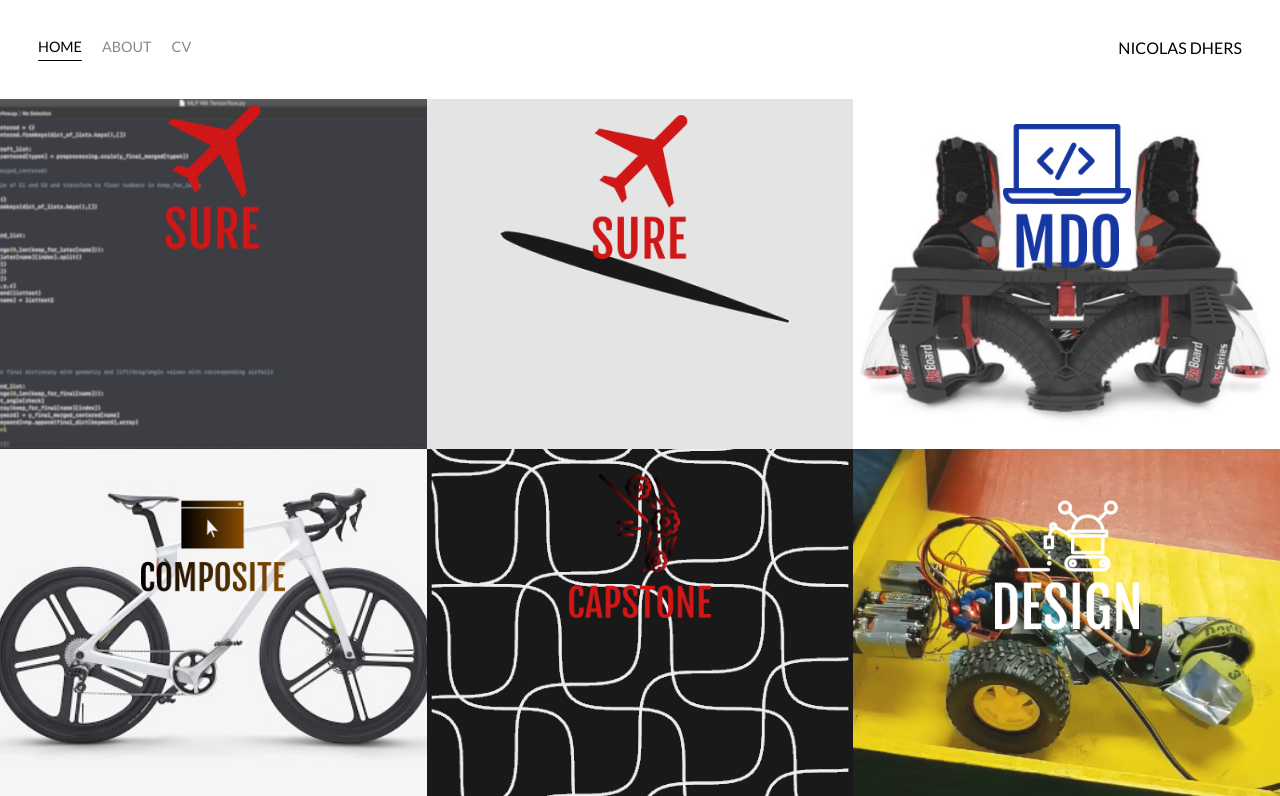
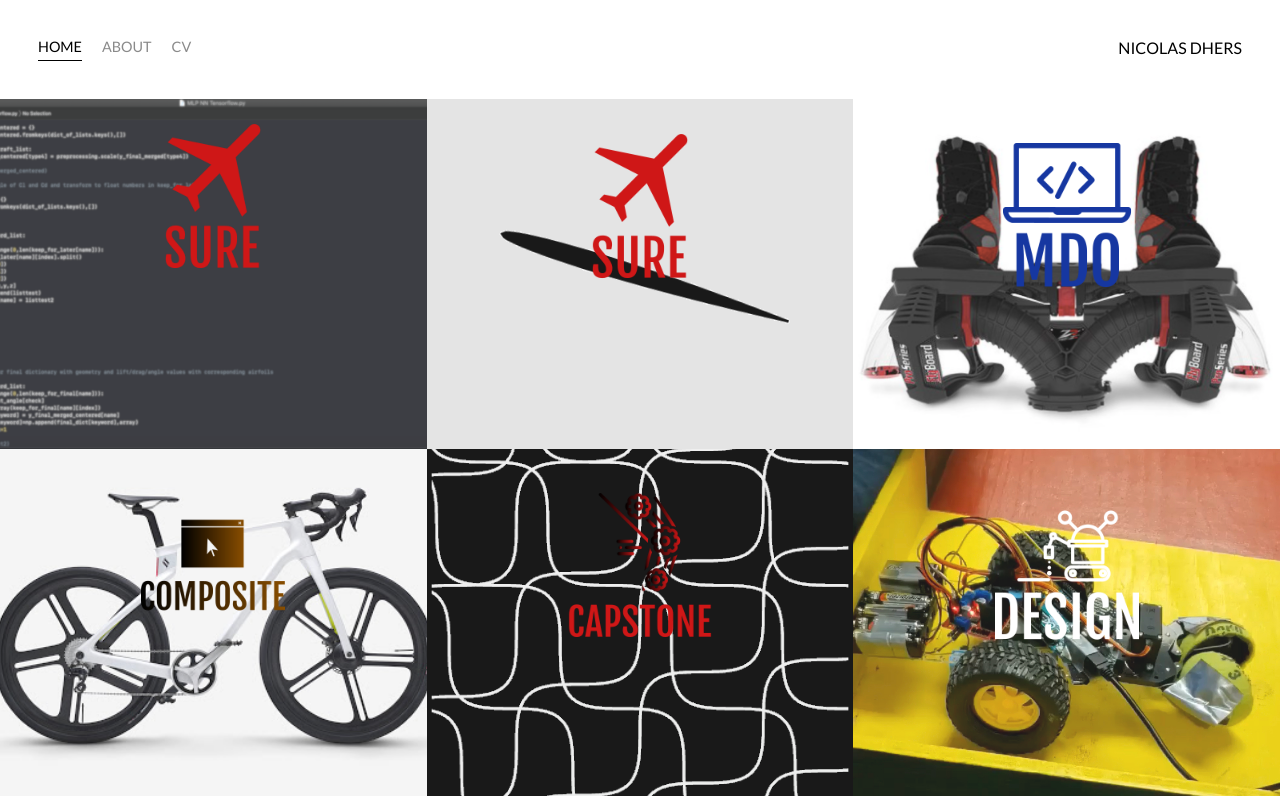
Before and after one commit to ndhers/ndhers.github.io, a plain HTML site: page index.html in a window 1280 px wide. Shown: the top 796 px of the page. Drawn offline with Linux system fonts and the light colour scheme; grey boxes are pictures that could not be loaded.

Commit message:
Update styles.css

```diff
--- a/styles.css
+++ b/styles.css
@@ -120,8 +120,8 @@ position: relative;
  	align-items: center;
 	height: 100%;
 	text-align: center;
-	padding-left: 100px;
-	padding-right: 100px;
+	padding-left: 60px;
+	padding-right: 60px;
 }
 
 .logo-wrapper img {
@@ -132,12 +132,12 @@ position: relative;
 
 .img-text-wrapper .subtitle {
 	transition: 1s;
-	font-weight: 600;
+	font-weight: 400;
 	color: transparent;
 }
 
 .img-text-wrapper:hover .subtitle {
-	font-weight: 600;
+	font-weight: 400;
 	color: lightseagreen;
 }
 
```
